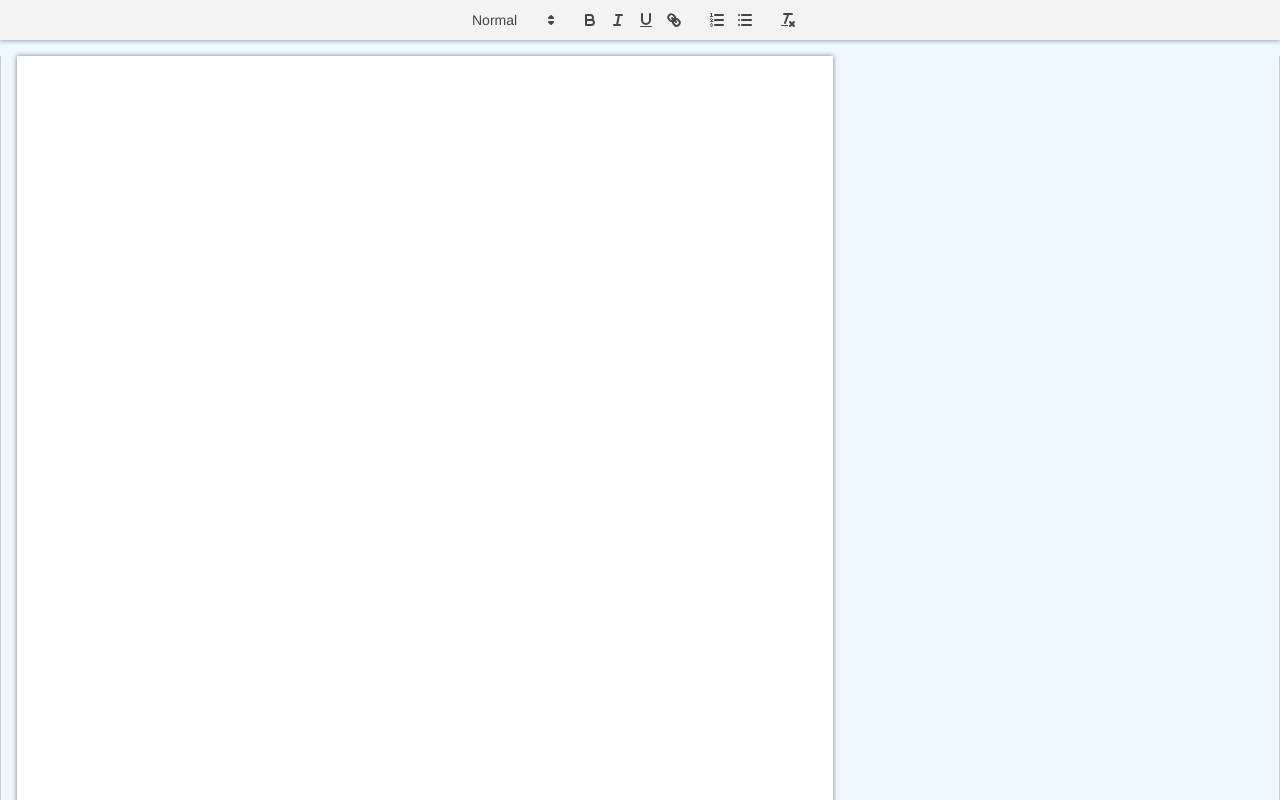
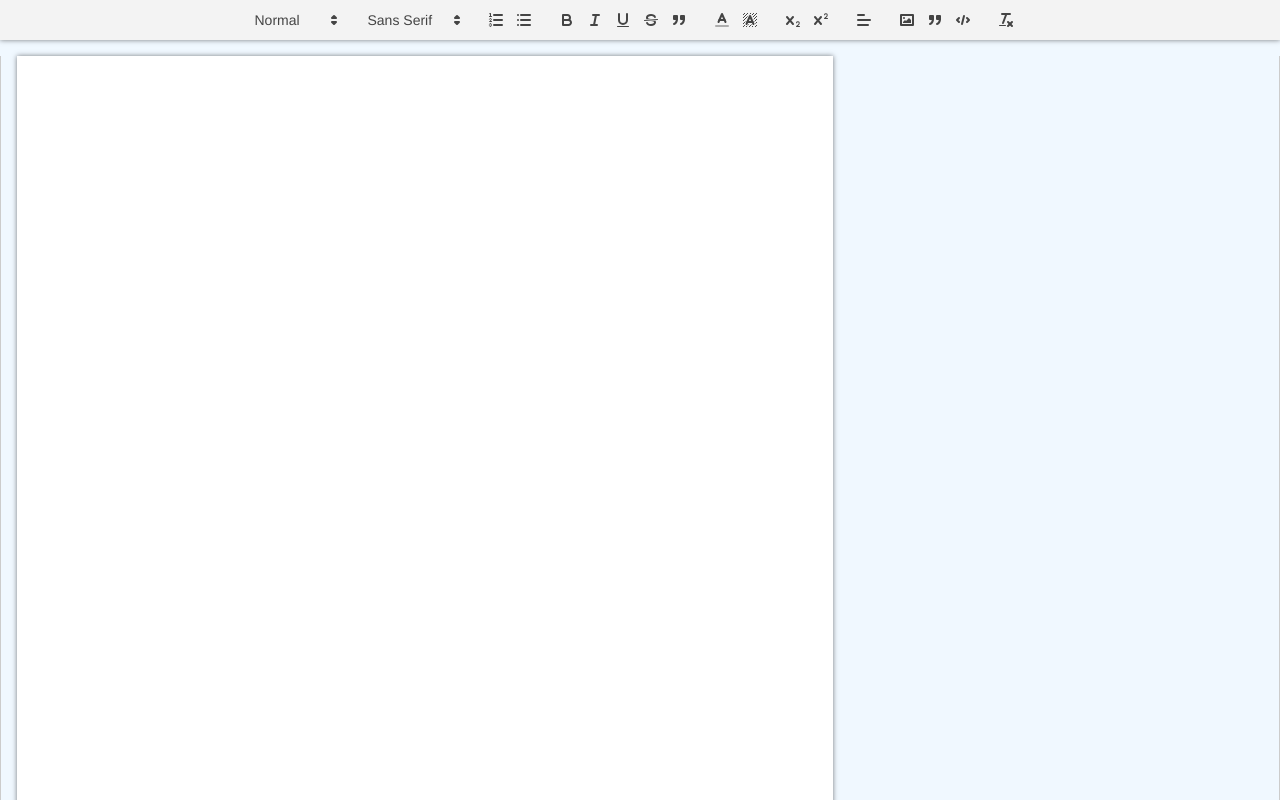
Before and after one commit to GargiBhise/Collaborative-Document-Editor, a React (Create React App) app: page /editor/1 in a window 1280 px wide. Shown: the top 800 px of the page. Built offline with nearby package versions, Linux system fonts and the light colour scheme.

Commit message:
text formatting toolbar (bold, colors, lists, etc.)

```diff
--- a/src/component/EditorPage.js
+++ b/src/component/EditorPage.js
@@ -2,6 +2,20 @@
 import Quill from "quill";
 import "quill/dist/quill.snow.css";
 import "./styles.css";
+
+const TOOLBAR_OPTIONS = [
+    [{header:[1,2,3,4,5,6, false]}],
+    [{font: []}],
+    [{list: "ordered"}, {list: "bullet"}],
+    ["bold", "italic", "underline", "strike", "blockquote"],
+    [{color: []}, {background: []}],
+    [{script: "sub"}, {script: "super"}],
+    [{align: []}],
+    ["image", "blockquote", "code-block"],
+    ["clean"],
+];
+
+
 
 export default function EditorPage() {
   // Create and manage editor instance.
@@ -16,7 +30,7 @@
     const editor = document.createElement("div")
     wrapper.append(editor)
     // Initialize Quill
-    new Quill(editor, { theme: "snow" })
+    new Quill(editor, { theme: "snow", modules: {toolbar: TOOLBAR_OPTIONS} })
   }, []) // Empty deps array = run once
 
   return <div className="container" ref={wrapperRef}></div>
--- a/src/component/styles.css
+++ b/src/component/styles.css
@@ -32,8 +32,26 @@
     box-shadow: 0 0 5px 0 rgba(0, 0, 0, 0.5);
 }
 
+/* Page size */
+@page{
+margin: 1in;
+}
+/* Media query for print */
 @media print{
     body{
         background: none;
     }
+
+    .container .ql-editor{
+        width: 6.5in;
+        height: 9in;
+        padding: 0;
+        margin: 0;
+        box-shadow: none;
+        align-self: flex-start;
+    }
+
+    .container .ql-toolbar{
+        display: none;
+    }
 }
```
